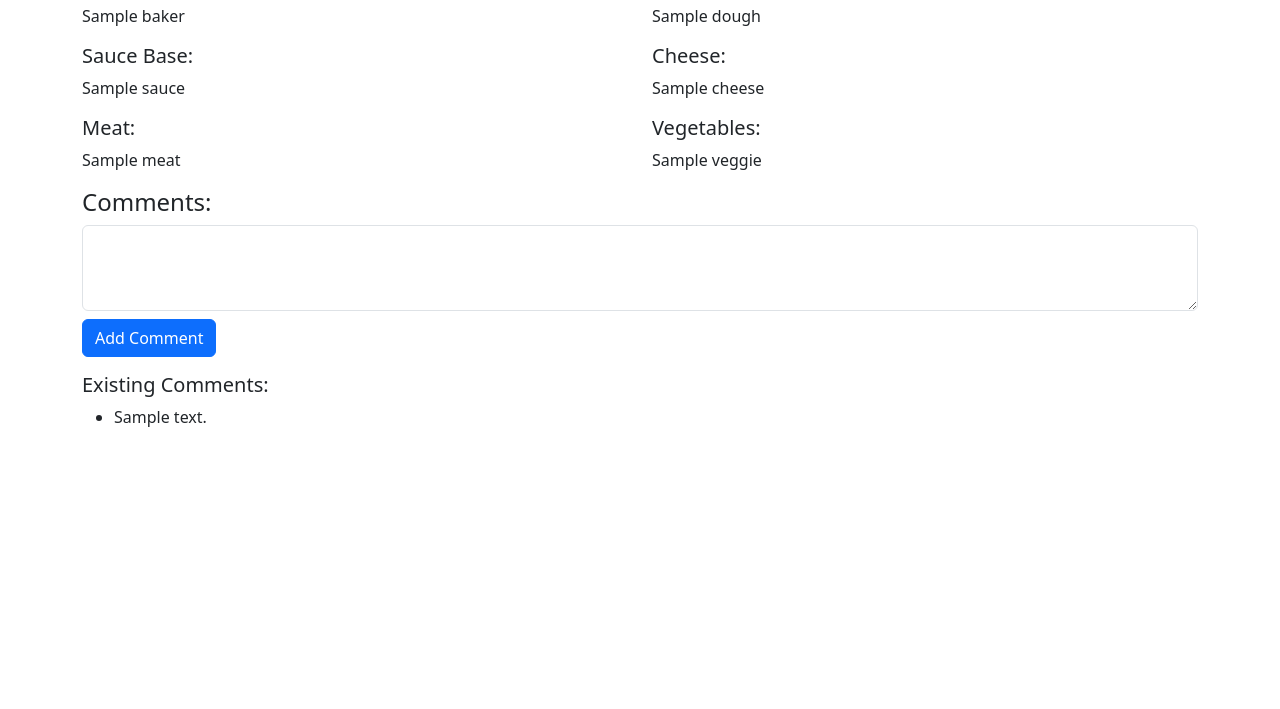
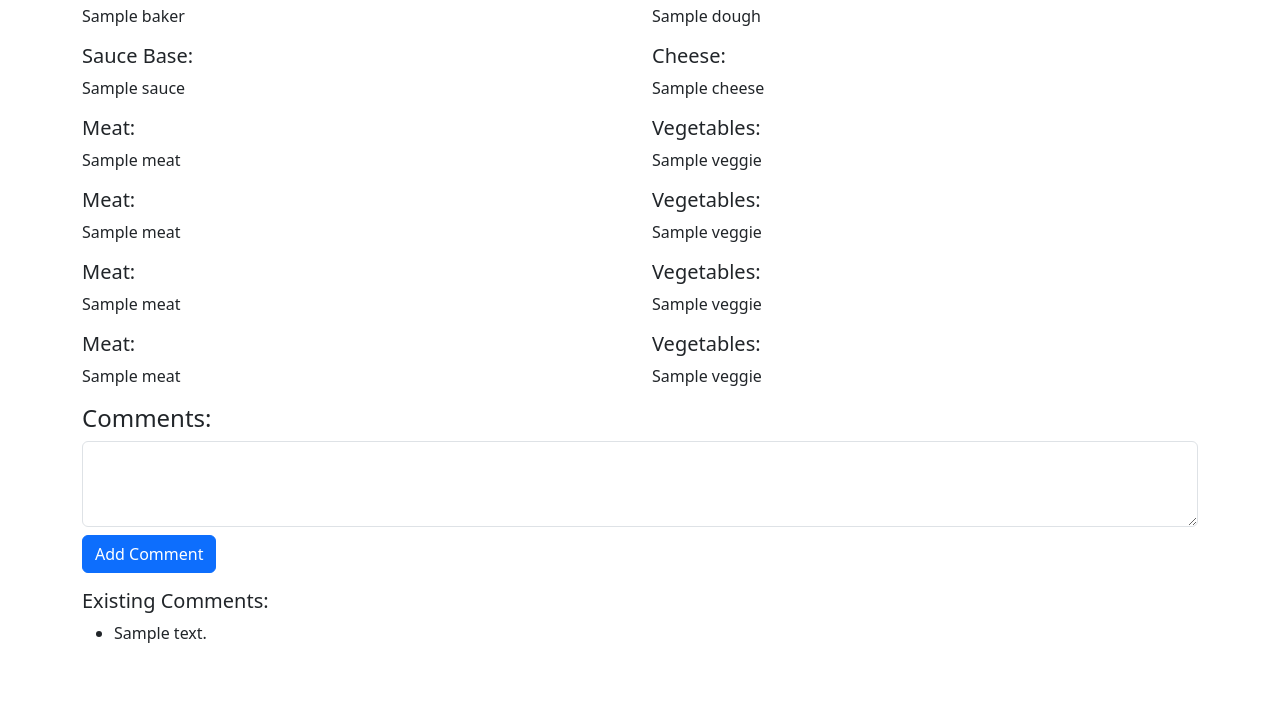
Before and after one commit to TristanT8/pizzaPlanet, a Flask app: template pizza_planet/flask_app/templates/view_pizza.html in a window 1280 px wide. Shown: the part 176-885 px from the top of the page. Before the commit the page ends 603 px from the top, so only its background shows below. Run offline with Flask 3, Linux system fonts and the light colour scheme; the template is opened without the code that fills it: most values are stand-ins (such as "Sample title", 1, 10 or a date in 2020).

```diff
--- a/pizza_planet/flask_app/templates/view_pizza.html
+++ b/pizza_planet/flask_app/templates/view_pizza.html
@@ -52,6 +52,46 @@
                 {% endfor %}
             </div>
         </div>
+        <div class="row">
+            <div class="col-md-6">
+                <h5>Meat:</h5>
+                {% for meat in pizza.meat %}
+                <p>{{ meat|replace("_", " ") }}</p>
+                {% endfor %}
+            </div>
+            <div class="col-md-6">
+                <h5>Vegetables:</h5>
+                {% for veggie in pizza.vegetables %}
+                <p>{{ veggie|replace("_", " ") }}</p>
+                {% endfor %}
+            </div>
+        </div>        <div class="row">
+            <div class="col-md-6">
+                <h5>Meat:</h5>
+                {% for meat in pizza.meat %}
+                <p>{{ meat|replace("_", " ") }}</p>
+                {% endfor %}
+            </div>
+            <div class="col-md-6">
+                <h5>Vegetables:</h5>
+                {% for veggie in pizza.vegetables %}
+                <p>{{ veggie|replace("_", " ") }}</p>
+                {% endfor %}
+            </div>
+        </div>        <div class="row">
+            <div class="col-md-6">
+                <h5>Meat:</h5>
+                {% for meat in pizza.meat %}
+                <p>{{ meat|replace("_", " ") }}</p>
+                {% endfor %}
+            </div>
+            <div class="col-md-6">
+                <h5>Vegetables:</h5>
+                {% for veggie in pizza.vegetables %}
+                <p>{{ veggie|replace("_", " ") }}</p>
+                {% endfor %}
+            </div>
+        </div>
 
         <div class="mb-3">
             <h4>Comments:</h4>
```
